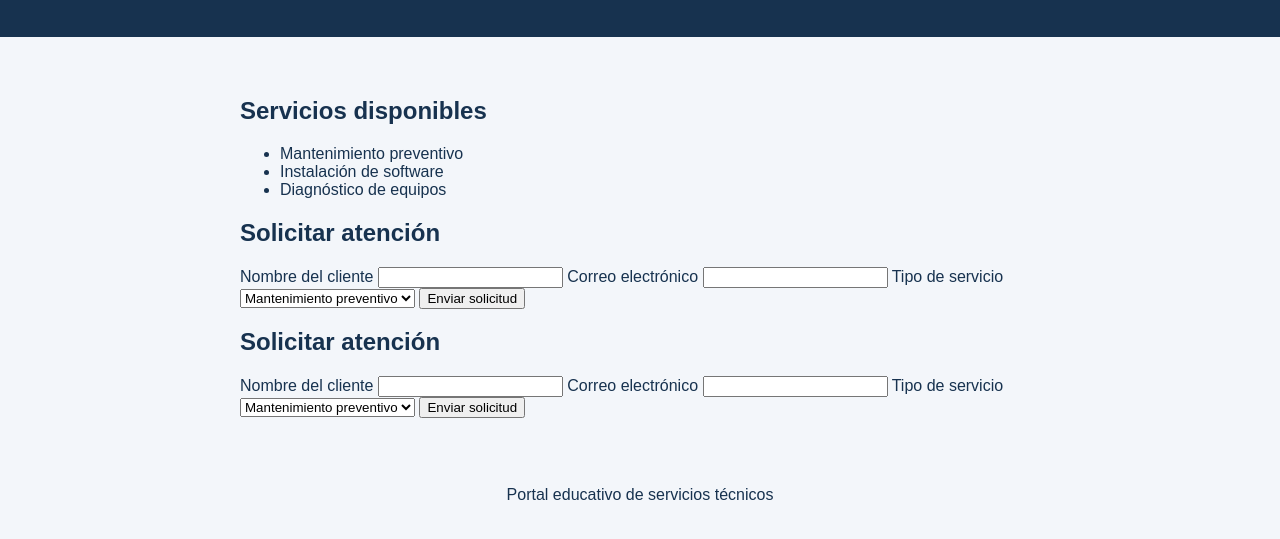
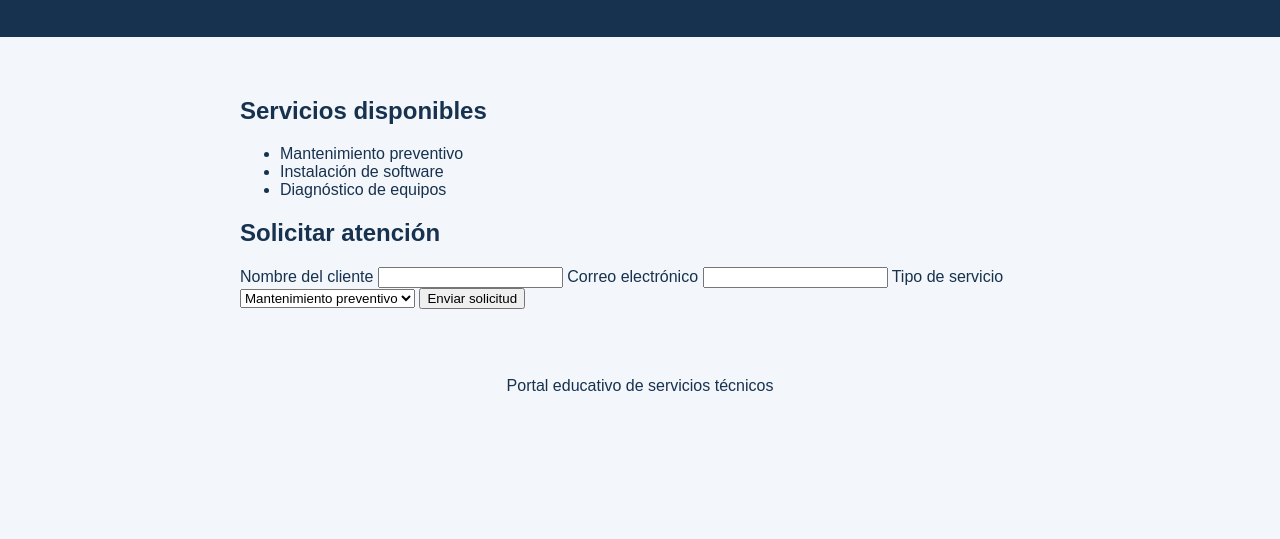
Before and after one commit to MatiasGalarza0/laboratorio_23nov_Galarza, a plain HTML site: page index.html in a window 1280 px wide. Shown: the part 125-664 px from the top of the page. Drawn offline with Linux system fonts and the light colour scheme.

Commit message:
fix: eliminar formulario duplicado

```diff
--- a/index.html
+++ b/index.html
@@ -36,23 +36,6 @@
         <button type="submit">Enviar solicitud</button>
       </form>
     </section>
-        <section>
-      <h2>Solicitar atención</h2>
-      <form>
-        <label for="cliente">Nombre del cliente</label>
-        <input id="cliente" name="cliente" type="text" required>
-        <label for="correo">Correo electrónico</label>
-        <input id="correo" name="correo" type="email" required>
-        <label for="servicio">Tipo de servicio</label>
-        <select id="servicio" name="servicio">
-          <option>Mantenimiento preventivo</option>
-          <option>Instalación de software</option>
-          <option>Diagnóstico de equipos</option>
-        </select>
-        <button type="submit">Enviar solicitud</button>
-      </form>
-    </section>
-
   </main>
   <footer><p>Portal educativo de servicios técnicos</p></footer>
 </body>
```
